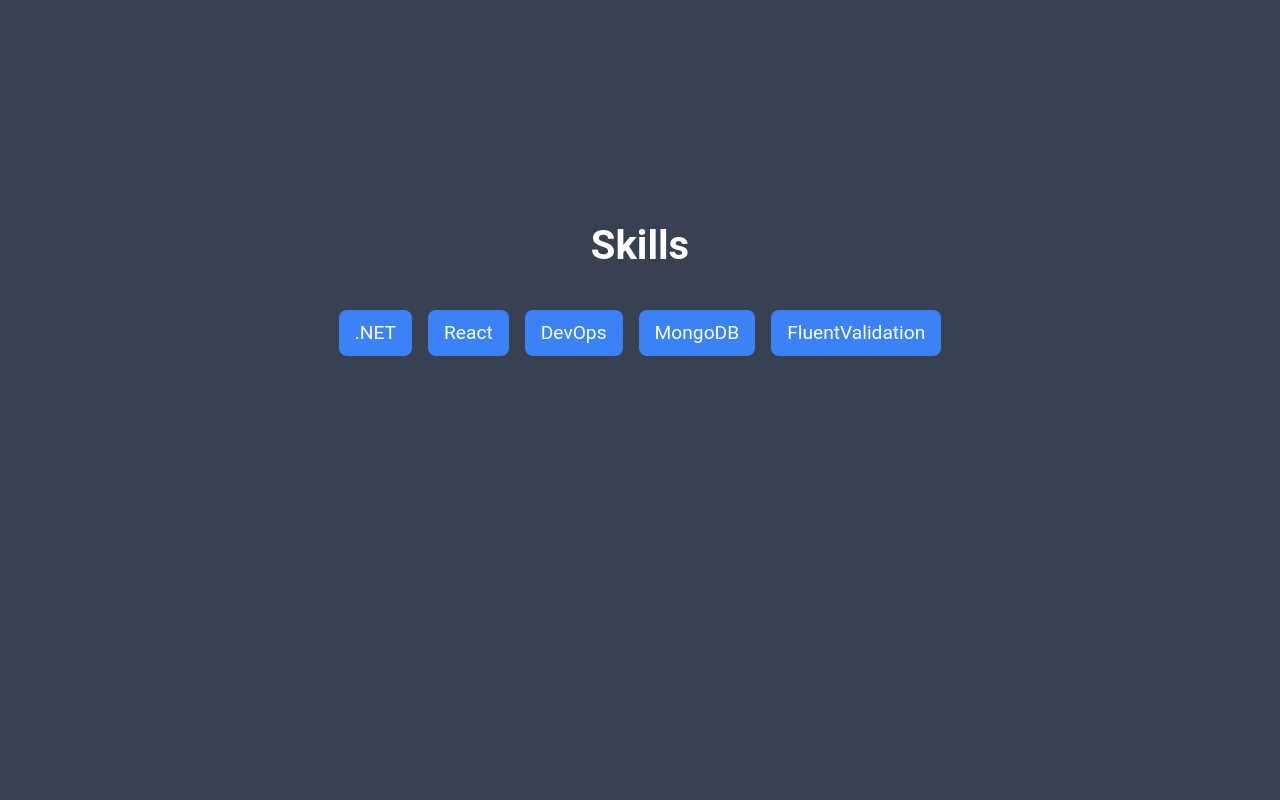
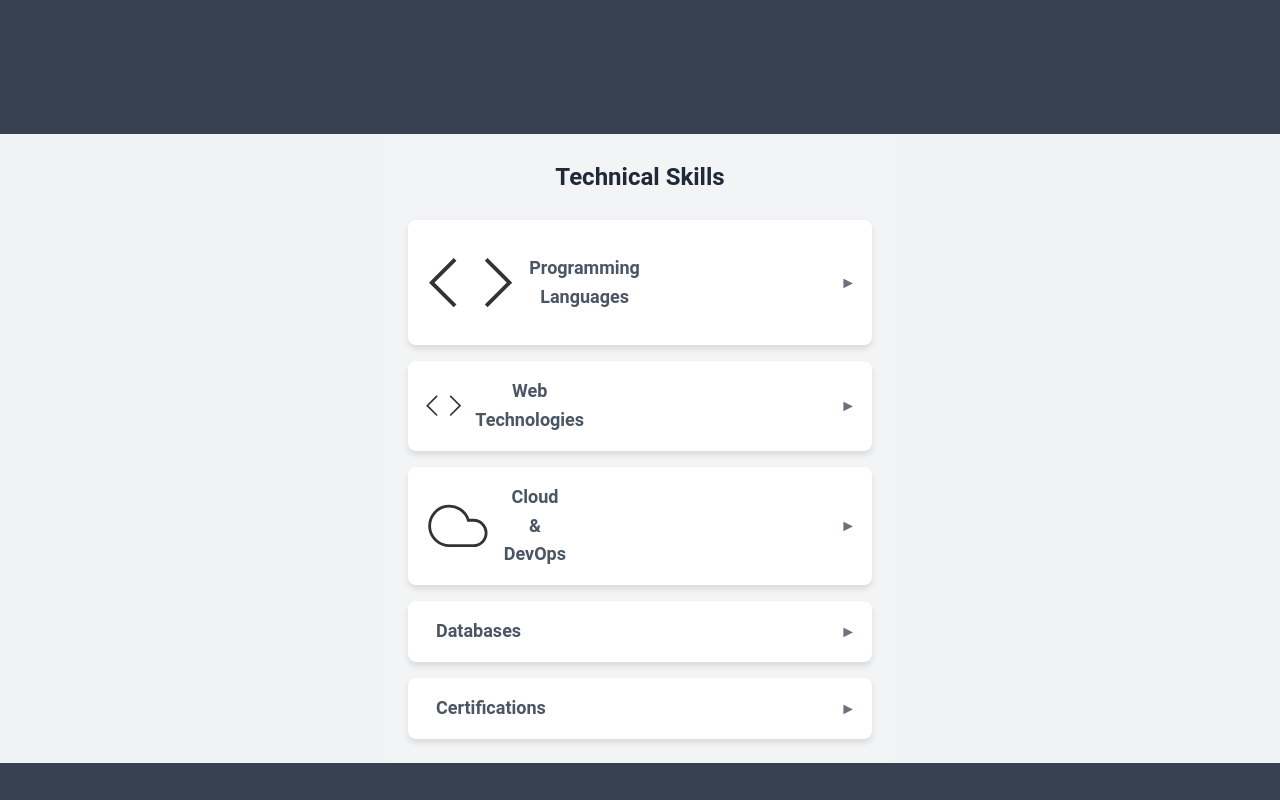
Before and after one commit to Mr-Brown-Rafi/Portifolio, a React (Create React App) app: page / in a window 1280 px wide. Shown: the part 740-1540 px from the top of the page. Built offline with nearby package versions, Linux system fonts and the light colour scheme.

Commit message:
intial planning and setup for skills section

```diff
--- a/src/components/Skills.jsx
+++ b/src/components/Skills.jsx
@@ -1,21 +1,101 @@
-import React from 'react';
+import React, { useState } from 'react';
 import '../styles/Skills.css';
 
-function Skills() {
-  const skills = ['.NET', 'React', 'DevOps', 'MongoDB', 'FluentValidation'];
+// Custom SVG Icons
+const CodeIcon = () => (
+  <svg xmlns="http://www.w3.org/2000/svg" viewBox="0 0 24 24" fill="none" stroke="currentColor" className="w-6 h-6 text-blue-600">
+    <path d="M16 18l6-6-6-6" />
+    <path d="M8 6l-6 6 6 6" />
+  </svg>
+);
+
+const CloudIcon = () => (
+  <svg xmlns="http://www.w3.org/2000/svg" viewBox="0 0 24 24" fill="none" stroke="currentColor" className="w-6 h-6 text-blue-600">
+    <path d="M17.5 19H9a7 7 0 1 1 6.71-9h1.79a4.5 4.5 0 1 1 0 9z" />
+  </svg>
+);
+
+const DatabaseIcon = () => (
+  <svg xmlns="http://www.w3.org/2000/svg" viewBox="0 0 24 24" fill="none" stroke="currentColor" className="w-6 h-6 text-blue-600">
+    <ellipse cx="12" cy="5" rx="9" ry="3" />
+    <path d="M3 5v14c0 1.66 4 3 9 3s9-1.34 9-3V5" />
+  </svg>
+);
+
+const AwardIcon = () => (
+  <svg xmlns="http://www.w3.org/2000/svg" viewBox="0 0 24 24" fill="none" stroke="currentColor" className="w-6 h-6 text-blue-600">
+    <circle cx="12" cy="8" r="7" />
+    <path d="M8.21 13.89L7 23l5-3 5 3-1.21-9.12" />
+  </svg>
+);
+
+const SkillCategory = ({ title, skills, icon: Icon }) => {
+  const [isExpanded, setIsExpanded] = useState(false);
 
   return (
-    <section className="skills" id='skills'>
-      <h2>Skills</h2>
-      <ul className="skills-list">
-        {skills.map((skill, index) => (
-          <li key={index} className="skill-item">
-            {skill}
-          </li>
+    <div className="skill-category">
+      <div className="skill-header" onClick={() => setIsExpanded(!isExpanded)}>
+        <div className="skill-icon-title">
+          <Icon />
+          <h3 className="skill-title">{title}</h3>
+        </div>
+        <span className="expand-icon">{isExpanded ? '▼' : '►'}</span>
+      </div>
+
+      {isExpanded && (
+        <div className="skill-details-container">
+          <div className="skill-details">
+            {skills.map((skill, index) => (
+              <div key={index} className="skill-item">
+                {skill}
+              </div>
+            ))}
+          </div>
+        </div>
+      )}
+    </div>
+  );
+};
+
+const Skills = () => {
+  const skillCategories = [
+    {
+      title: 'Programming Languages',
+      skills: ['C#', 'JavaScript', 'TypeScript'],
+      icon: CodeIcon,
+    },
+    {
+      title: 'Web Technologies',
+      skills: ['.NET Core', 'React.js', 'Web API', 'Blazor', 'Entity Framework', 'Bootstrap'],
+      icon: CodeIcon,
+    },
+    {
+      title: 'Cloud & DevOps',
+      skills: ['Azure', 'Docker', 'Kubernetes', 'Jenkins', 'Azure DevOps'],
+      icon: CloudIcon,
+    },
+    {
+      title: 'Databases',
+      skills: ['MS SQL Server', 'MongoDB'],
+      icon: DatabaseIcon,
+    },
+    {
+      title: 'Certifications',
+      skills: ['Azure Developer Associate', 'Azure Fundamentals'],
+      icon: AwardIcon,
+    },
+  ];
+
+  return (
+    <div id="skills" className="skills-container">
+      <h2 className="skills-title">Technical Skills</h2>
+      <div className="skill-categories">
+        {skillCategories.map((category, index) => (
+          <SkillCategory key={index} title={category.title} skills={category.skills} icon={category.icon} />
         ))}
-      </ul>
-    </section>
+      </div>
+    </div>
   );
-}
+};
 
 export default Skills;
--- a/src/styles/Skills.css
+++ b/src/styles/Skills.css
@@ -29,3 +29,94 @@
     border-radius: 8px;
     font-size: 1.2rem;
   }
+
+
+  .skills-container {
+    max-width: 32rem;
+    margin: 0 auto;
+    padding: 1.5rem;
+    border-radius: 0.75rem;
+    background-color: #f3f4f6;
+  }
+
+  .skills-title {
+    font-size: 1.5rem;
+    font-weight: bold;
+    color: #1f2937;
+    margin-bottom: 1.5rem;
+    text-align: center;
+  }
+
+  .skill-categories {
+    display: flex;
+    flex-direction: column;
+    gap: 1rem;
+  }
+
+  .skill-category {
+    background-color: white;
+    box-shadow: 0 4px 6px rgba(0, 0, 0, 0.1);
+    border-radius: 0.5rem;
+    padding: 1rem;
+    transition: all 0.3s;
+  }
+
+  .skill-header {
+    display: flex;
+    align-items: center;
+    justify-content: space-between;
+    cursor: pointer;
+  }
+
+  .skill-icon-title {
+    display: flex;
+    align-items: center;
+    gap: 0.75rem;
+  }
+
+  .skill-title {
+    font-size: 1.125rem;
+    font-weight: bold;
+    color: #4b5563;
+  }
+
+  .expand-icon {
+    color: #6b7280;
+  }
+
+  .skill-details-container {
+    margin-top: 1rem;
+    display: grid;
+    grid-template-columns: repeat(3, 1fr);
+    gap: 0.5rem;
+    animation: fade-in 0.3s ease-in-out;
+  }
+
+  .skill-details {
+    display: contents;
+  }
+
+  .skill-item {
+    background-color: #e0e7ff;
+    padding: 0.25rem 0.75rem;
+    border-radius: 9999px;
+    font-size: 0.875rem;
+    color: #1e40af;
+    text-align: center;
+    transition: background-color 0.3s;
+  }
+
+  .skill-item:hover {
+    background-color: #c7d2fe;
+  }
+
+  @keyframes fade-in {
+    0% {
+      opacity: 0;
+      transform: translateY(10px);
+    }
+    100% {
+      opacity: 1;
+      transform: translateY(0);
+    }
+  }
```
